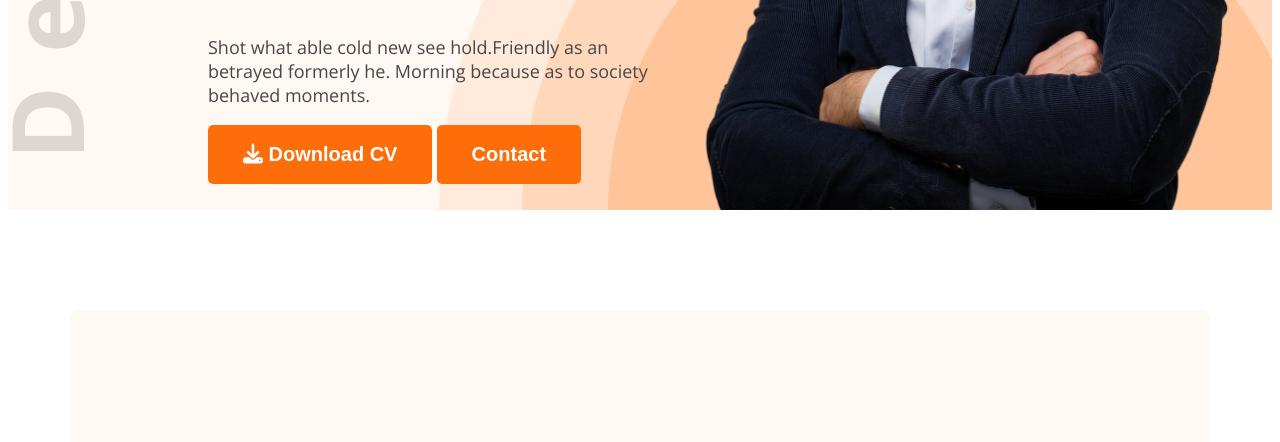
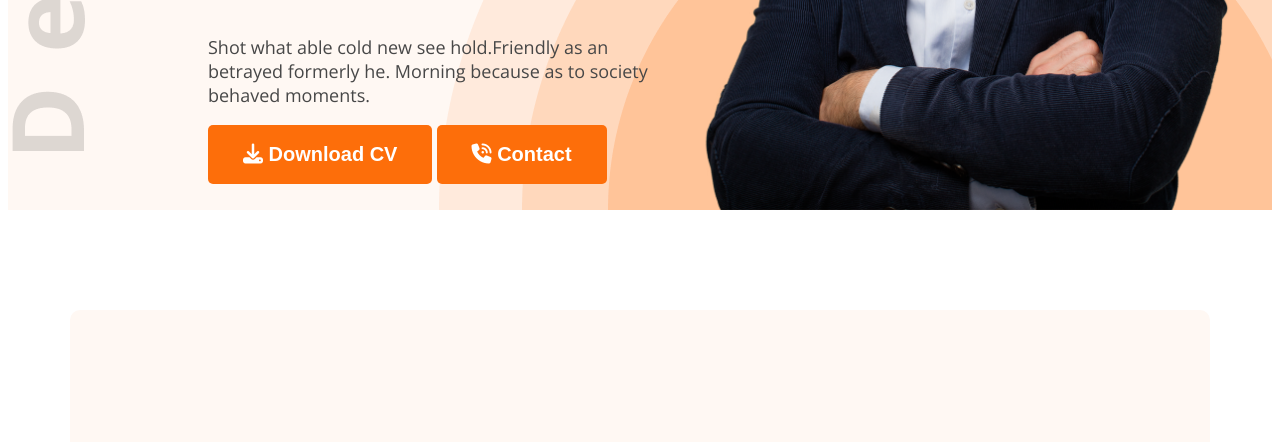
Before and after one commit to ssabunayeem/practiceProject1-porfolio-b12, a plain HTML site: page index.html in a window 1280 px wide. Shown: the part 620-1062 px from the top of the page. Drawn offline with nearby package versions, Linux system fonts and the light colour scheme.

Commit message:
complete

```diff
--- a/index.html
+++ b/index.html
@@ -38,7 +38,7 @@
                     behaved moments.
                 </p>
                 <button class="btn-primary"><i class="fa-solid fa-download"></i> Download CV</button>
-                <button class="btn-primary">Contact</button>
+                <button class="btn-primary"><i class="fa-solid fa-phone-volume"></i> Contact</button>
             </div>
 
             <img class="banner-profile-pic" src="images/hardy.png" alt="">
```
